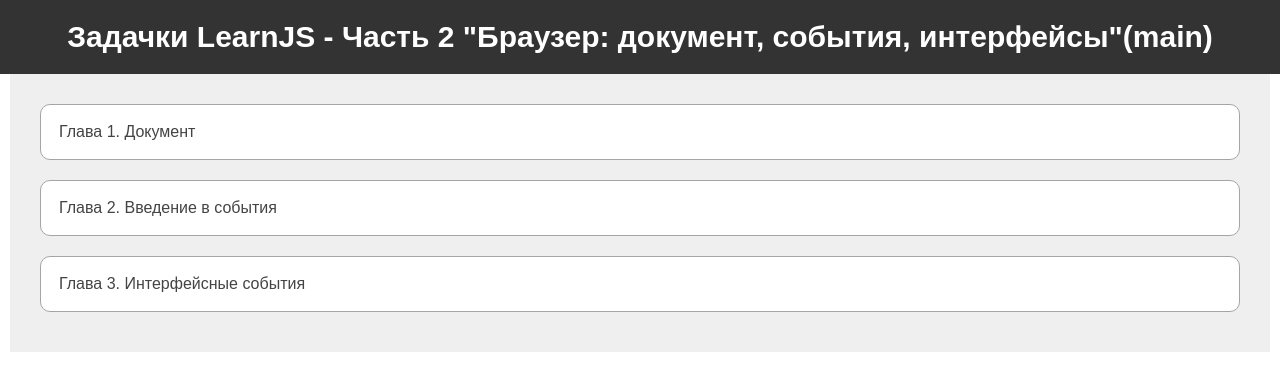
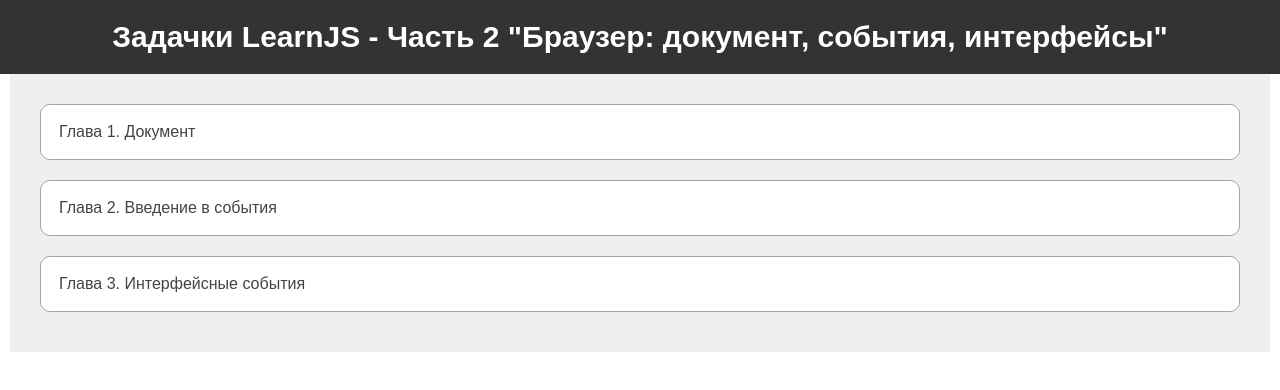
Before and after one commit to Ra1n-xD/LearnJS-part2, a plain HTML site: page index.html in a window 1280 px wide. Drawn offline with Linux system fonts and the light colour scheme.

Commit message:
main gh-pages

```diff
--- a/index.html
+++ b/index.html
@@ -91,7 +91,7 @@
 
 <body>
     <header>
-        <h1>Задачки LearnJS - Часть 2 "Браузер: документ, события, интерфейсы"(main)</h1>
+        <h1>Задачки LearnJS - Часть 2 "Браузер: документ, события, интерфейсы"</h1>
     </header>
     <div class="btn-section">
         <button class="accordion">Глава 1. Документ</button>
```
Also changed, not shown: sync 26.04.23.js (indentation only).
